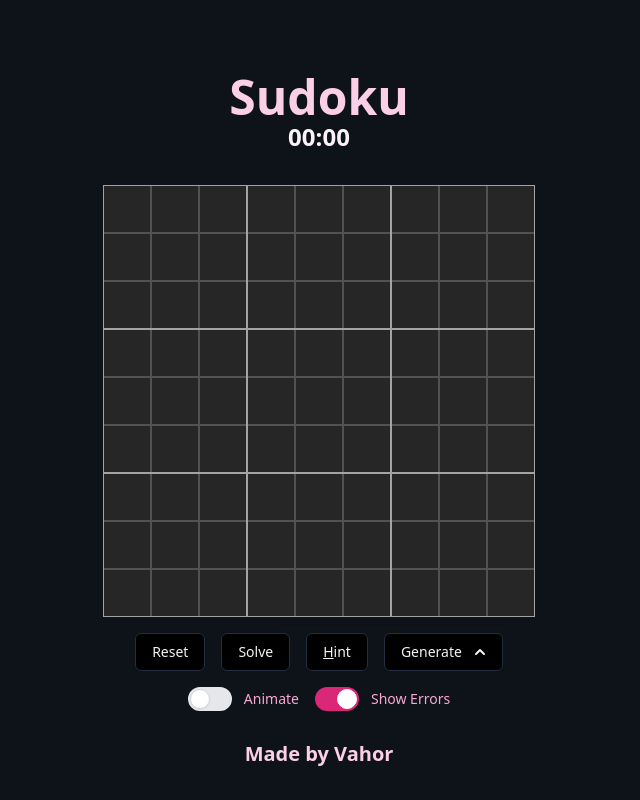
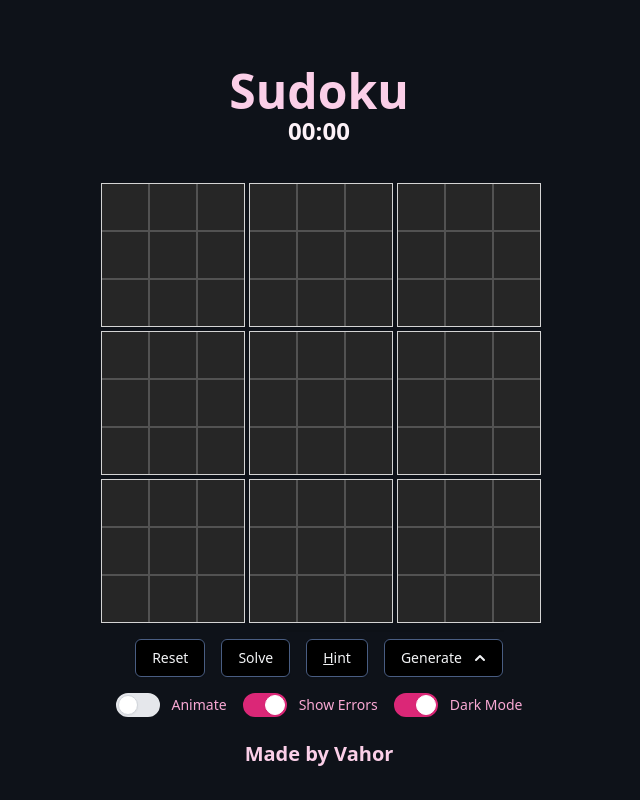
Before and after one commit to Vahor/sudoku-solver, a Next.js app: page / in a window 1280 px wide. Shown: the whole page, without its empty margins (321-961 px from the left). Built offline with nearby package versions, Linux system fonts and the light colour scheme.

Commit message:
add light theme

```diff
--- a/package.json
+++ b/package.json
@@ -11,6 +11,7 @@
   "dependencies": {
     "canvas-confetti": "^1.5.1",
     "next": "12.2.0",
+    "next-themes": "^0.2.0",
     "nextjs-google-analytics": "^1.2.1",
     "react": "18.2.0",
     "react-dom": "18.2.0",
--- a/src/components/Grid.tsx
+++ b/src/components/Grid.tsx
@@ -51,7 +51,7 @@ export const Grid = ({ squares, updateSquare, sudoku,initial,errors }: GridProps
                     return (<div key={i} >
                         {Array(boxPerRow).fill(null).map((_, j) => {
                             return (
-                                <div key={j} className={`h-24 w-24 md:h-36 md:w-36 border border-neutral-400`}/>
+                                <div key={j} className={`ml-1 mt-1 h-24 w-24 md:h-[9rem] md:w-[9rem] border border-neutral-700 dark:border-neutral-300`}/>
                             );
                         })}
                     </div>)
--- a/src/components/Square.tsx
+++ b/src/components/Square.tsx
@@ -27,8 +27,13 @@ export const Square = ({ value, updateSquare, i, j,isInitial,isValid }: SquarePr
 
     const randomAnimationDuration = Math.random() * (3 - 0.1) + 0.1;
     const customClasses = isValid ?
-         isInitial ? "bg-neutral-100 hover:bg-neutral-200 text-neutral-900" : "font-bold bg-neutral-800 hover:bg-neutral-900 text-white "
+         isInitial ? "bg-neutral-800 dark:bg-neutral-100 hover:bg-neutral-700 dark:hover:bg-neutral-200 text-white dark:text-neutral-900" :
+            "font-bold bg-neutral-100 dark:bg-neutral-800 hover:bg-neutral-100 dark:hover:bg-neutral-900 text-neutral-900 dark:text-white "
          : "bg-pink-700 text-neutral-100 hover:bg-pink-800";
+
+    const borderClassesY = i % 3 === 0 ? "mt-1" : "";
+    const borderClassesX = j % 3 === 0 ? "ml-1" : "";
+
     return (
         <input
             type="number"
@@ -38,7 +43,8 @@ export const Square = ({ value, updateSquare, i, j,isInitial,isValid }: SquarePr
             min="1"
             max="9"
             onChange={handleChange}
-            className={`h-8 w-8 md:h-12 md:w-12 border p-2 fade-2 outline-none border-neutral-600 text-center transition-background ease-in-out ${customClasses} duration-100`}
+            className={`h-8 w-8 md:h-12 md:w-12 fade-2 outline-none border border-neutral-400 dark:border-neutral-600
+             text-center transition-background ease-in-out ${customClasses} duration-100 ${borderClassesY} ${borderClassesX}`}
             style={{
                 animationDuration: `${randomAnimationDuration}s!important`,
             }}
--- /dev/null
+++ b/src/components/ThemeSwitcher.tsx
@@ -0,0 +1,22 @@
+import { useTheme } from 'next-themes';
+import React from 'react'
+
+import toast from "react-hot-toast";
+export interface ThemeSwitcherProps { }
+
+export const ThemeSwitcher = ({ }: ThemeSwitcherProps) => {
+    const { theme, setTheme } = useTheme();
+    const setCurrentTheme = (theme: string) => {
+        toast.success(`Theme set to ${theme}`);
+        setTheme(theme);
+    }
+
+    return <label className={`flex items-center relative mb-4 cursor-pointer`}>
+        <input type="checkbox" className="sr-only"
+            checked={theme === "dark"}
+            onChange={(e) => setCurrentTheme(e.target.checked ? "dark" : "light")}
+        />
+        <div className="toggle-bg bg-gray-700 dark:bg-gray-200 border-2 border-gray-700 dark:border-gray-200 h-6 w-11 rounded-full"></div>
+        <span className="ml-3 text-neutral-700 dark:text-pink-300 text-sm font-medium">Dark Mode</span>
+    </label>
+}
--- /dev/null
+++ b/src/components/ThemedToaster.tsx
@@ -0,0 +1,25 @@
+import { useTheme } from 'next-themes';
+import React from 'react'
+import { Toaster } from 'react-hot-toast';
+
+export interface ThemedToasterProps {}
+
+export const ThemedToaster = ({}: ThemedToasterProps) => {
+    const { theme } = useTheme();
+
+
+  const toastOptions = React.useMemo(() => {
+      return ({
+          style: {
+              background: "#262626",
+              color: "#FACEE7", // pink-200
+          },
+          iconTheme: {
+              primary: "#FACEE7",
+              secondary: "#262626",
+          },
+      });
+  }, []);
+
+  return <Toaster toastOptions={toastOptions} />;
+}
--- a/src/components/Vahor.tsx
+++ b/src/components/Vahor.tsx
@@ -8,7 +8,7 @@ export const Vahor = ({}: VahorProps) => {
         target="_blank"
         rel="noopener noreferrer"
         href="https://github.com/Vahor"
-        className='text-pink-200 text-lg md:text-xl font-bold text-center fade-1'
+        className='text-neutral-700 dark:text-pink-200 text-lg md:text-xl font-bold text-center fade-1'
     >
             Made by Vahor
           </a>
--- a/src/pages/index.tsx
+++ b/src/pages/index.tsx
@@ -2,7 +2,7 @@ import type { NextPage } from "next";
 import Head from "next/head";
 import React, { useCallback, useEffect } from "react";
 import { Grid } from "../components/Grid";
-import toast, { Toaster } from "react-hot-toast";
+import toast from "react-hot-toast";
 import { difficulties, Difficulty, generateEmptySquares, Sudoku, sleep } from "../utils/sudoku";
 import { Vahor } from "../components/Vahor";
 import { Menu } from "../components/Menu";
@@ -11,17 +11,11 @@ import confetti from 'canvas-confetti';
 import { Timer } from "../components/Timer";
 
 import { event } from "nextjs-google-analytics";
+import { ThemeProvider } from "next-themes";
+import { ThemeSwitcher } from "../components/ThemeSwitcher";
+import { ThemedToaster } from "../components/ThemedToaster";
 
-const toastProps = {
-  style: {
-    background: "#262626", // neutral-400
-    color: "#FACEE7", // pink-200
-  },
-  iconTheme: {
-    primary: "#FACEE7",
-    secondary: "#262626",
-  },
-}
+
 
 const meta = {
   title: "Sudoku - Vahor",
@@ -45,6 +39,7 @@ const Home: NextPage = () => {
   const [success, setSuccess] = React.useState<boolean>(false);
   const [showErrors, setShowErrors] = React.useState<boolean>(true);
   const [startedAt, setStartedAt] = React.useState<number>(0);
+
 
   const checkSuccess = useCallback(async () => {
     if (!sudoku.getRandomEmptySquare() && errors.length === 0) {
@@ -77,10 +72,10 @@ const Home: NextPage = () => {
 
   useEffect(() => {
     checkSuccess();
-  } , [checkSuccess, errors]);
+  }, [checkSuccess, errors]);
 
   const checkStart = useCallback(async (force: boolean = false) => {
-    if(force || startedAt === 0) {
+    if (force || startedAt === 0) {
       setStartedAt(Date.now());
       event("start", {
         category: "sudoku",
@@ -121,11 +116,11 @@ const Home: NextPage = () => {
   const solve = async () => {
     if (loading || success) return;
     if (errors.length !== 0) {
-      toast.error("There are errors in the puzzle", toastProps);
+      toast.error("There are errors in the puzzle");
       return;
     }
 
-    const loadingToast = toast.loading("Solving...", toastProps);
+    const loadingToast = toast.loading("Solving...");
     checkStart();
     setLoading(true);
     const solution = await sudoku.solve(animate ? updateSquareAnimation : undefined);
@@ -135,21 +130,21 @@ const Home: NextPage = () => {
 
     if (solution) {
       setSquares(() => solution.map(row => [...row]));
-      toast.success("Solved!", toastProps);
+      toast.success("Solved!");
     } else {
-      toast.error("No solution found", toastProps);
+      toast.error("No solution found");
     }
   }
 
   const hint = useCallback(async () => {
-    if (loading||success) return;
+    if (loading || success) return;
     if (errors.length !== 0) {
-      toast.error("There are errors in the puzzle", toastProps);
+      toast.error("There are errors in the puzzle");
       return;
     }
 
 
-    const loadingToast = toast.loading("Searching...", toastProps);
+    const loadingToast = toast.loading("Searching...");
 
     checkStart();
     setLoading(true);
@@ -160,19 +155,19 @@ const Home: NextPage = () => {
       setInitial((initial) => [...initial, [i, j]]);
       updateSquare(i, j, value, false);
       toast.remove(loadingToast);
-      toast.success("Found!", toastProps);
+      toast.success("Found!");
     } catch (error) {
-      toast.error("No hint found", toastProps);
+      toast.error("No hint found");
     } finally {
       toast.remove(loadingToast);
       setLoading(false);
     }
-  }, [loading, sudoku, setInitial, updateSquare, errors, checkStart,success]);
+  }, [loading, sudoku, setInitial, updateSquare, errors, checkStart, success]);
 
   const generate = async (difficulty: Difficulty) => {
     if (loading) return;
 
-    const loadingToast = toast.loading("Generating...", toastProps);
+    const loadingToast = toast.loading("Generating...");
     setLoading(true);
     setInitial([]);
     await sleep(300);
@@ -188,11 +183,11 @@ const Home: NextPage = () => {
       }
       );
       setInitial(newInitial);
-      toast.success("Generated!", toastProps);
+      toast.success("Generated!");
       checkStart(true);
     })
       .catch(() => {
-        toast.error("Error generating", toastProps);
+        toast.error("Error generating");
       }).then(() => {
         setSuccess(false);
         setLoading(false);
@@ -263,15 +258,16 @@ const Home: NextPage = () => {
       </Head>
 
 
+      <ThemeProvider attribute="class" defaultTheme="dark">
         <div className="flex flex-col items-center justify-center min-h-screen">
-        <h1 className="text-pink-200 text-4xl md:text-5xl font-bold text-center fade-1">
+          <h1 className="text-neutral-800 dark:text-pink-200 text-4xl md:text-5xl font-bold text-center fade-1">
             {success ? "Congratulations!" : "Sudoku"}
           </h1>
-        <div className="text-pink-50 fade-2">
+          <div className="text-neutral-700 dark:text-pink-50 fade-2">
             <Timer startedAt={startedAt} running={!success} />
           </div>
 
-      <div className={`mt-4 md:mt-8 ${(loading||success) ? "pointer-events-none" : ""}`}>
+          <div className={`mt-4 md:mt-8 ${(loading || success) ? "pointer-events-none" : ""}`}>
             <Grid
               squares={squares}
               updateSquare={updateSquare}
@@ -333,8 +329,8 @@ const Home: NextPage = () => {
                 disabled={loading}
                 onChange={(e) => setAnimate(e.target.checked)}
               />
-            <div className="toggle-bg bg-gray-200 border-2 border-gray-200 h-6 w-11 rounded-full"></div>
-            <span className="ml-3 text-pink-300 text-sm font-medium">Animate</span>
+              <div className="toggle-bg bg-gray-700 dark:bg-gray-200 border-2 border-gray-700 dark:border-gray-200 h-6 w-11 rounded-full"></div>
+              <span className="ml-3 text-neutral-700 dark:text-pink-300 text-sm font-medium">Animate</span>
             </label>
 
             <label className={`flex items-center relative mb-4 ${loading ? "cursor-not-allowed opacity-50" : "cursor-pointer"}`}>
@@ -343,9 +339,11 @@ const Home: NextPage = () => {
                 disabled={loading}
                 onChange={(e) => setShowErrors(e.target.checked)}
               />
-            <div className="toggle-bg bg-gray-200 border-2 border-gray-200 h-6 w-11 rounded-full"></div>
-            <span className="ml-3 text-pink-300 text-sm font-medium">Show Errors</span>
+              <div className="toggle-bg bg-gray-700 dark:bg-gray-200 border-2 border-gray-700 dark:border-gray-200 h-6 w-11 rounded-full"></div>
+              <span className="ml-3 text-neutral-700 dark:text-pink-300 text-sm font-medium">Show Errors</span>
             </label>
+
+            <ThemeSwitcher />
 
           </div>
 
@@ -359,10 +357,12 @@ const Home: NextPage = () => {
           ).join("\n")}
         </pre> */}
 
-        <Toaster />
+
           <Vahor />
+          <ThemedToaster />
 
         </div>
+      </ThemeProvider>
 
 
 
--- a/src/styles/globals.css
+++ b/src/styles/globals.css
@@ -3,7 +3,15 @@
 @tailwind utilities;
 
 body {
-    @apply antialiased bg-secondary-800;
+    @apply antialiased;
+}
+
+.dark body {
+    @apply  bg-secondary-800
+}
+
+.light body {
+    @apply  bg-pink-50
 }
 
 .fade-1 {
--- a/tailwind.config.js
+++ b/tailwind.config.js
@@ -2,18 +2,24 @@
 
 module.exports = {
   mode: 'jit',
+  darkMode: 'class',
   content: ["./src/**/*.{js,ts,jsx,tsx}"],
   theme: {
     extend: {
       colors: {
         'secondary': {
           DEFAULT: '#0E1219',
-          '400': '#242E40',
-          '600': '#19202D',
-          '700': '#131923',
+          '50': '#95A6C4',
+          '100': '#889BBC',
+          '200': '#6E85AE',
+          '300': '#57709C',
+          '400': '#495D82',
+          '500': '#3A4A67',
+          '600': '#2B384D',
+          '700': '#1D2533',
           '800': '#0E1219',
           '900': '#000000'
-        },
+          },
       },
     },
   },
```
Also changed, not shown: 1 other file (tests, documents, lock files or other folders). Lines whose indentation alone changed are shown as unchanged.
